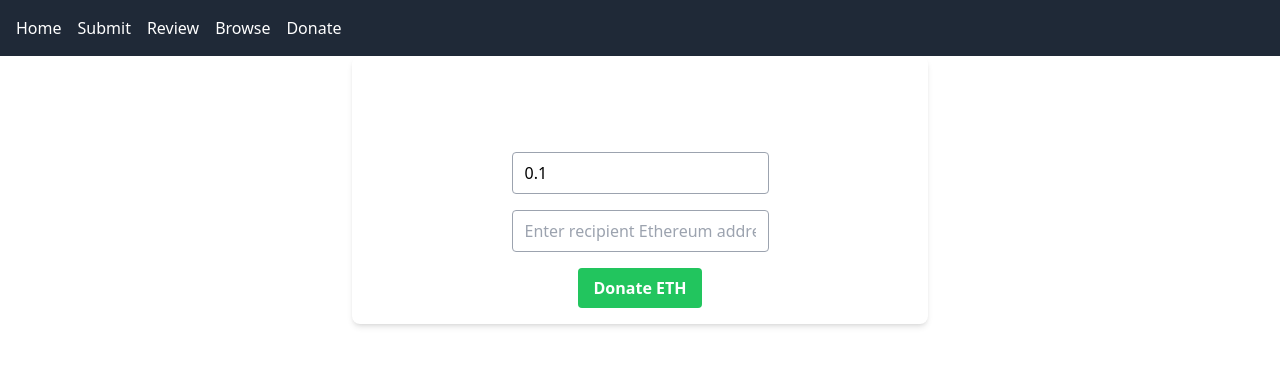
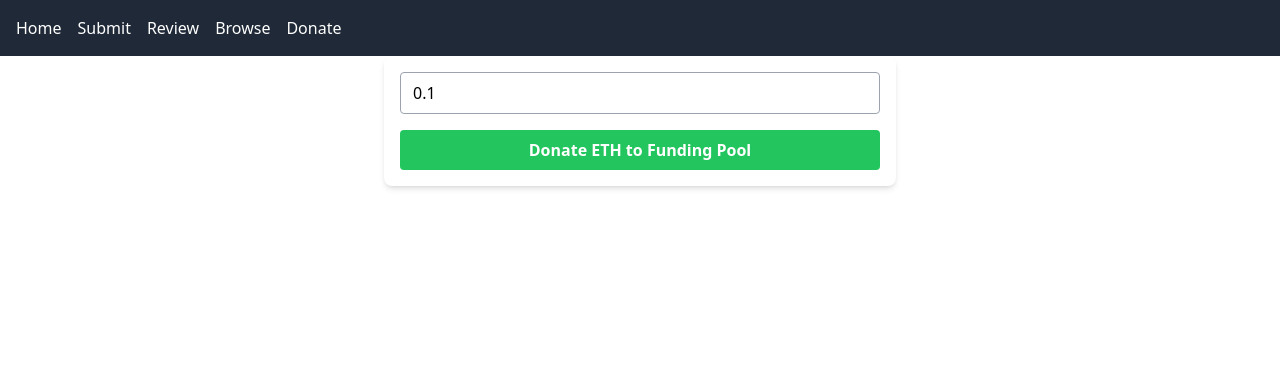
Before and after one commit to RoldSI/papernet, a React (Create React App) app: page /donate in a window 1280 px wide. Shown: the top 366 px of the page. Built offline with nearby package versions, Linux system fonts and the light colour scheme; the HTML template or start-up script is replaced by a standard one.

Commit message:
fix metamask integration bugs
Signed-off-by: Simon Sure <info@simonsure.com>

```diff
--- a/src/pages/Donate.js
+++ b/src/pages/Donate.js
@@ -5,7 +5,6 @@ import { DNA } from "react-loader-spinner";
 function Donate() {
     const [loading, setLoading] = useState(false);
     const [donationAmount, setDonationAmount] = useState("0.1"); // Default donation amount
-    const [donationAddress, setDonationAddress] = useState(""); // Ethereum address to donate to
 
     let web3, accounts;
 
@@ -13,46 +12,50 @@ function Donate() {
         if (typeof window.ethereum !== 'undefined') {
             web3 = new Web3(window.ethereum);
             accounts = await web3.eth.requestAccounts();
+            console.log(accounts)
         } else {
             console.error('MetaMask is not installed!');
         }
     }
 
     async function donateETH() {
+        setLoading(true);
+        await connect();
         if (!web3) {
             console.error('Web3 is not initialized!');
             return;
         }
 
-        const amount = web3.utils.toWei(donationAmount, "ether");
+        const recipientAddress = "0x6169710e36a89cc2ef55D4e209dAC05BF4Ce0A48"; // Replace with your ETH address
+        const amountToSend = web3.utils.toWei(donationAmount, 'ether'); // Convert the amount to wei
+
         try {
-            await web3.eth.sendTransaction({
-                to: donationAddress,
+            const tx = {
                 from: accounts[0],
-                value: amount,
-            });
-            alert("Donation Successful!");
+                to: recipientAddress,
+                value: amountToSend
+            };
+
+            const transactionReceipt = await web3.eth.sendTransaction(tx);
+            console.log(transactionReceipt);
+            alert(`Donation of ${donationAmount} ETH successful!`);
         } catch (error) {
-            console.error("Error donating:", error);
-            alert("Error donating. Please try again later.");
+            console.error('Donation failed!', error);
+            alert('Donation failed!');
         }
-    }
 
-    async function init() {
-        setLoading(true);
-        await connect();
         setLoading(false);
     }
 
     return (
-        <div className="max-w-xl mx-auto p-4 shadow-md rounded-lg bg-white">
+        <div>
             {loading ? (
                 <div className="flex flex-col justify-center items-center pt-20">
-                    <DNA />
+                    <DNA/> <br/>
                     <p>Loading Donation ...</p>
                 </div>
             ) : (
-                <div className="flex flex-col justify-center items-center pt-20">
+                <div className="max-w-lg mx-auto p-4 shadow-md rounded-lg bg-white flex flex-col">
                     <input
                         type="text"
                         value={donationAmount}
@@ -60,18 +63,11 @@ function Donate() {
                         className="border border-gray-400 rounded px-3 py-2 mb-4"
                         placeholder="Enter amount to donate (ETH)"
                     />
-                    <input
-                        type="text"
-                        value={donationAddress}
-                        onChange={(e) => setDonationAddress(e.target.value)}
-                        className="border border-gray-400 rounded px-3 py-2 mb-4"
-                        placeholder="Enter recipient Ethereum address"
-                    />
                     <button
                         onClick={donateETH}
                         className="bg-green-500 hover:bg-green-700 text-white font-bold py-2 px-4 rounded focus:outline-none focus:shadow-outline"
                     >
-                        Donate ETH
+                        Donate ETH to Funding Pool
                     </button>
                 </div>
             )}
```
